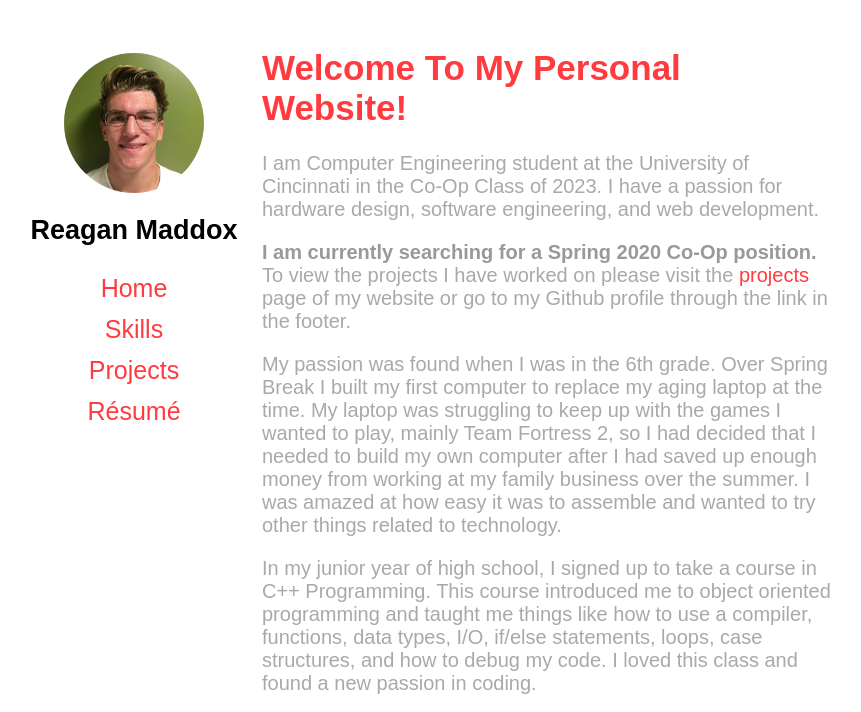
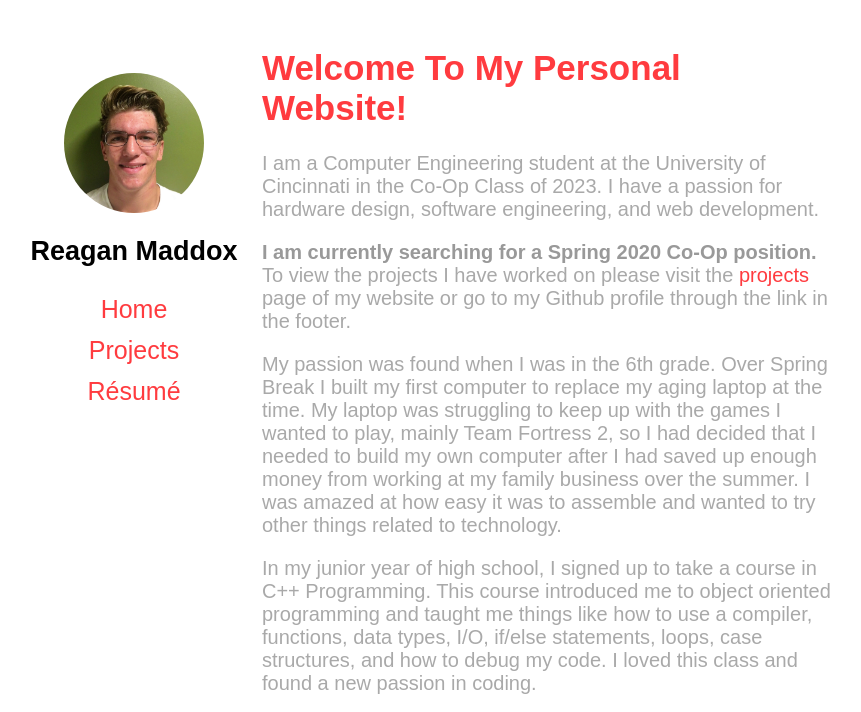
Before and after one commit to Rmaddox55/Personal-Website, a plain HTML site: page index.html in a window 1280 px wide. Shown: the top 712 px of the page, without its empty margins (196-1057 px from the left). Drawn offline with Linux system fonts and the light colour scheme; files that its build step writes are made by us from their sources.

Commit message:
finished minstorms2.html

```diff
--- a/index.html
+++ b/index.html
@@ -11,13 +11,12 @@
 			<img id="headshot" src="images/headshot.jpg" alt="Reagan Maddox">
 			<h1 class="nav_h1">Reagan Maddox</h1>
 			<a class="nav_a" href="index.html">Home</a>
-			<a class="nav_a" href="skills.html">Skills</a>
 			<a class="nav_a" href="projects.html">Projects</a>
 			<a class="nav_a" href="documents/resume.pdf" target="_blank">Résumé</a>
 		</nav>
 		<main>
 			<h1 class="main_h1">Welcome To My Personal Website!</h1>
-			<p>I am Computer Engineering student at the University of Cincinnati in the Co-Op Class of 2023. I have a passion for hardware design, software engineering, and web development. </p>
+			<p>I am a Computer Engineering student at the University of Cincinnati in the Co-Op Class of 2023. I have a passion for hardware design, software engineering, and web development. </p>
 			<p><span class="main_bold">I am currently searching for a Spring 2020 Co-Op position.</span> To view the projects I have worked on please visit the <a href="projects.html" class="main_a">projects</a> page of my website or go to my Github profile through the link in the footer.</p>
 			<p>My passion was found when I was in the 6th grade. Over Spring Break I built my first computer to replace my aging laptop at the time. My laptop was struggling to keep up with the games I wanted to play, mainly Team Fortress 2, so I had decided that I needed to build my own computer after I had saved up enough money from working at my family business over the summer. I was amazed at how easy it was to assemble and wanted to try other things related to technology.</p>
 			<p>In my junior year of high school, I signed up to take a course in C++ Programming. This course introduced me to object oriented programming and taught me things like how to use a compiler, functions, data types, I/O, if/else statements, loops, case structures, and how to debug my code. I loved this class and found a new passion in coding.</p>
```
Also changed, not shown: mindstorms1.html (+0 -1 lines), mindstorms2.html (+1 -2 lines), newpc.html (+0 -1 lines), projects.html (+0 -1 lines), css/stylesheet.css (renamed from stylesheet.css).
